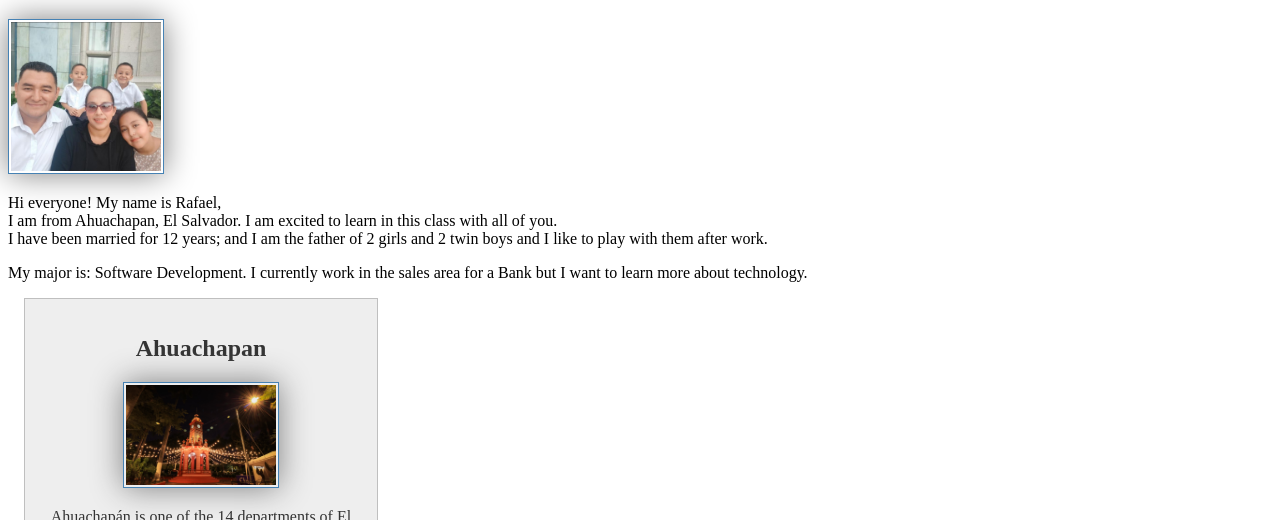
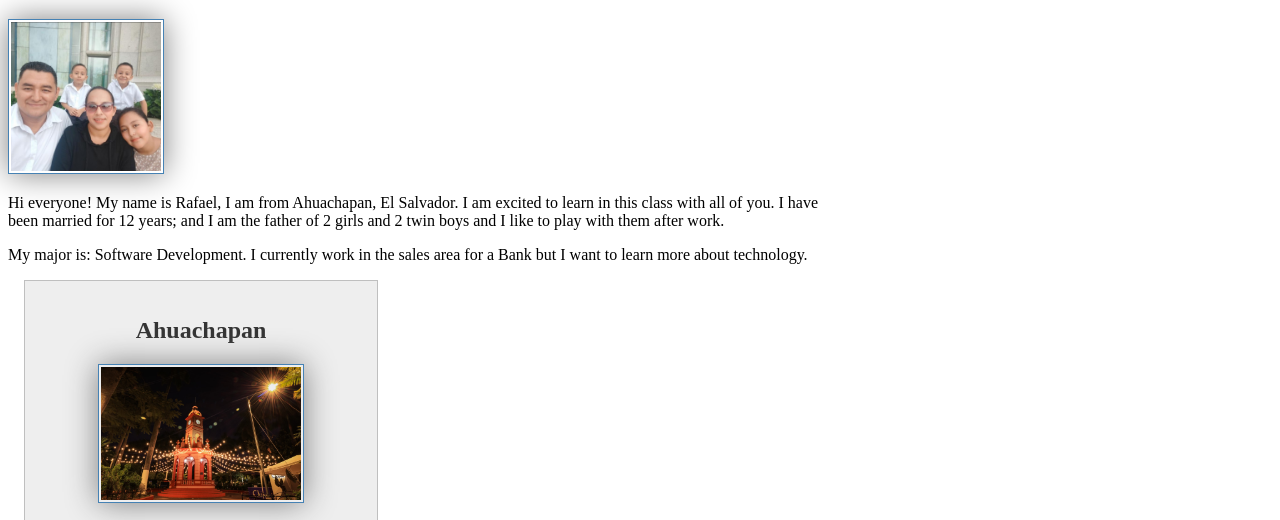
Before and after one commit to AlexanderTWINS/wdd130, a plain HTML site: page index.html in a window 1280 px wide. Shown: the part 263-783 px from the top of the page. Drawn offline with Linux system fonts and the light colour scheme.

Commit message:
bug fixed

```diff
--- a/index.html
+++ b/index.html
@@ -20,16 +20,16 @@
 <main>
     <h1>Rafael Alvarado l WDD 130</h1>
     <img src="images/profile.jpg" alt="Hello! my  name is rafael alvarado" width="200">
-    <p>Hi everyone! My name is Rafael, <br/>I am from Ahuachapan, El Salvador. I am excited to learn in this class with all of you. <br/>
+    <p>Hi everyone! My name is Rafael, I am from Ahuachapan, El Salvador. I am excited to learn in this class with all of you.
     I have been married for 12 years; and I am the father of 2 girls and 2 twin boys and I like to play with them after work.</p>
     <p>My major is: Software Development. I currently work in the sales area for a Bank but I want to learn more about technology.
     </p>
+</main>
     <aside>
         <h2>Ahuachapan</h2>
         <img src="images/Ahuachapán.jpg" alt="Ahuachapan park" width="200">
         <p>Ahuachapán is one of the 14 departments of El Salvador, it is located in Central America and is a department between mountains. It is a border area to the north with Guatemala.</p>
     </aside>
-    </main>
 <footer>
     <p>©️2024 AHUACHAPAN, AHUACHAPAN EL SALVADOR.</p>
 </footer>
```
